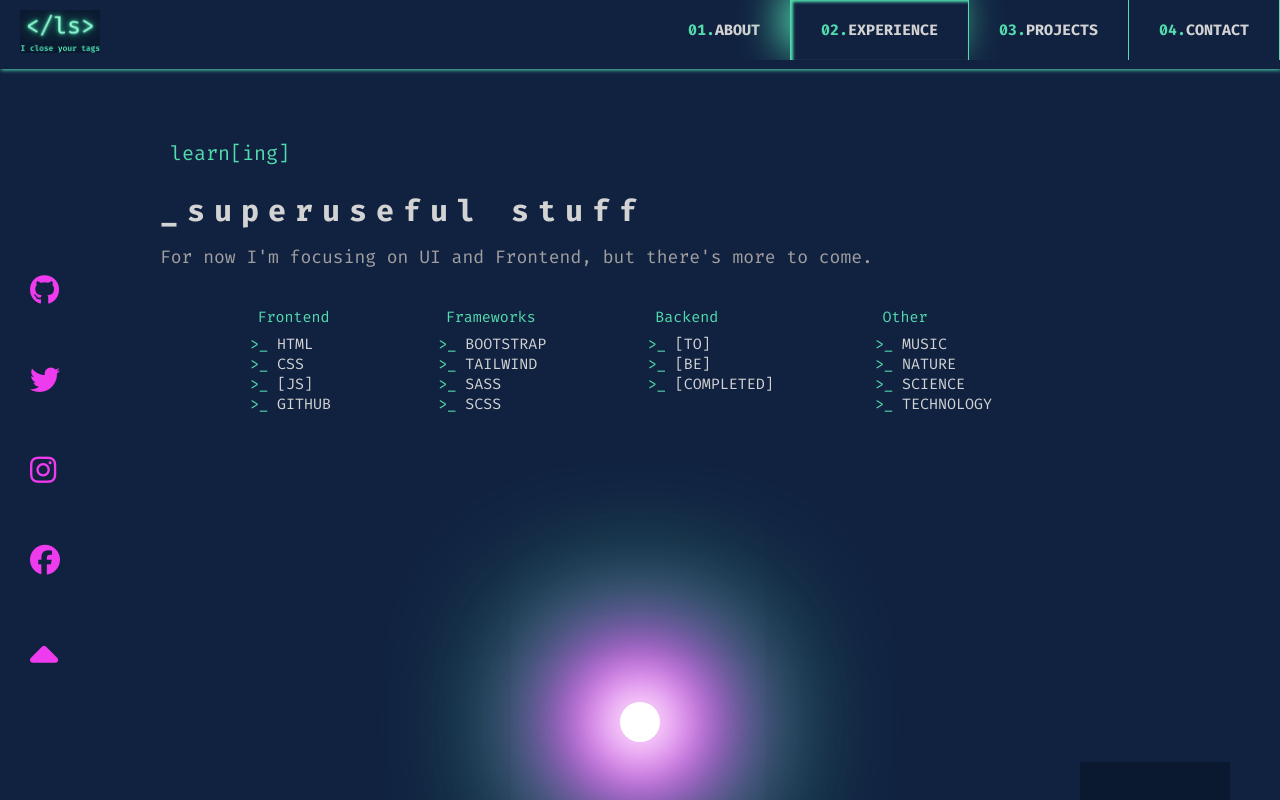
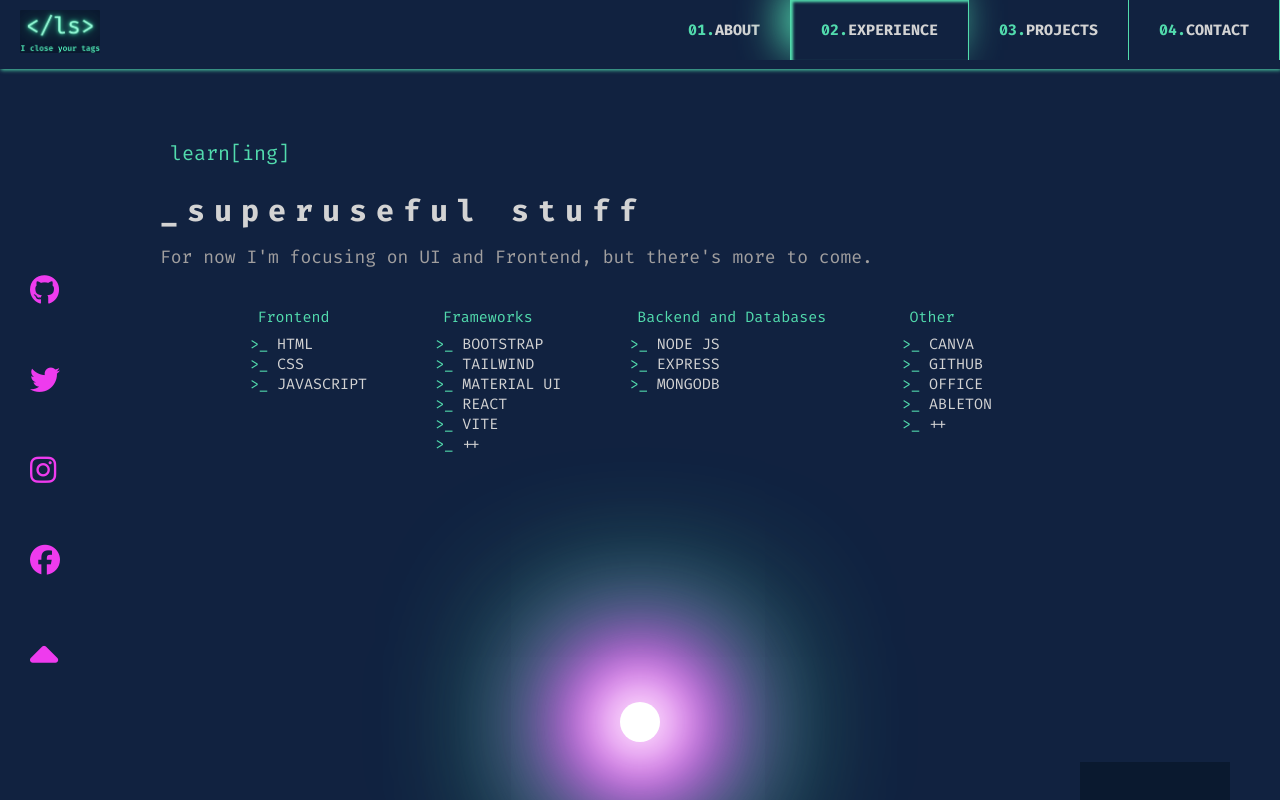
Before and after one commit to coding-mew/portfolio, a React (Vite) app: page /experience in a window 1280 px wide. Built offline with nearby package versions, Linux system fonts and the light colour scheme; a web font is replaced by a local one.

Commit message:
updated experiences

```diff
--- a/src/pages/Experience.jsx
+++ b/src/pages/Experience.jsx
@@ -17,8 +17,8 @@ function Experience() {
     <ul>
       <li><span className="text_green">&gt;_</span> HTML</li>
       <li><span className="text_green">&gt;_</span> CSS</li>
-      <li><span className="text_green">&gt;_</span> [JS]</li>
-      <li><span className="text_green">&gt;_</span> Github</li>
+      <li><span className="text_green">&gt;_</span> JavaScript</li>
+      {/* <li><span className="text_green">&gt;_</span> Github</li> */}
     </ul>
   </div>
   <div className="skills">
@@ -26,25 +26,31 @@ function Experience() {
     <ul>
       <li><span className="text_green">&gt;_</span> Bootstrap</li>
       <li><span className="text_green">&gt;_</span> Tailwind</li>
-      <li><span className="text_green">&gt;_</span> Sass</li>
-      <li><span className="text_green">&gt;_</span> SCSS</li>
+      <li><span className="text_green">&gt;_</span> Material UI</li>
+      <li><span className="text_green">&gt;_</span> React</li>
+      <li><span className="text_green">&gt;_</span> Vite</li>
+      <li><span className="text_green">&gt;_</span> ++</li>
+
+
     </ul>
   </div>
   <div className="skills">
-    <h5>Backend</h5>
+    <h5>Backend and Databases</h5>
     <ul>
-      <li><span className="text_green">&gt;_</span> [to]</li>
-      <li><span className="text_green">&gt;_</span> [be]</li>
-      <li><span className="text_green">&gt;_</span> [completed]</li>
+      <li><span className="text_green">&gt;_</span> Node JS</li>
+      <li><span className="text_green">&gt;_</span> Express</li>
+      <li><span className="text_green">&gt;_</span> MongoDB</li>
     </ul>
   </div>
   <div className="skills">
     <h5>Other</h5>
     <ul>
-      <li><span className="text_green">&gt;_</span> Music</li>
-      <li><span className="text_green">&gt;_</span> Nature</li>
-      <li><span className="text_green">&gt;_</span> Science</li>
-      <li><span className="text_green">&gt;_</span> Technology</li>
+      <li><span className="text_green">&gt;_</span> Canva</li>
+      <li><span className="text_green">&gt;_</span> Github</li>
+      <li><span className="text_green">&gt;_</span> Office</li>
+      <li><span className="text_green">&gt;_</span> Ableton</li>
+      <li><span className="text_green">&gt;_</span> ++ </li>
+
     </ul>
   </div>
 
```
